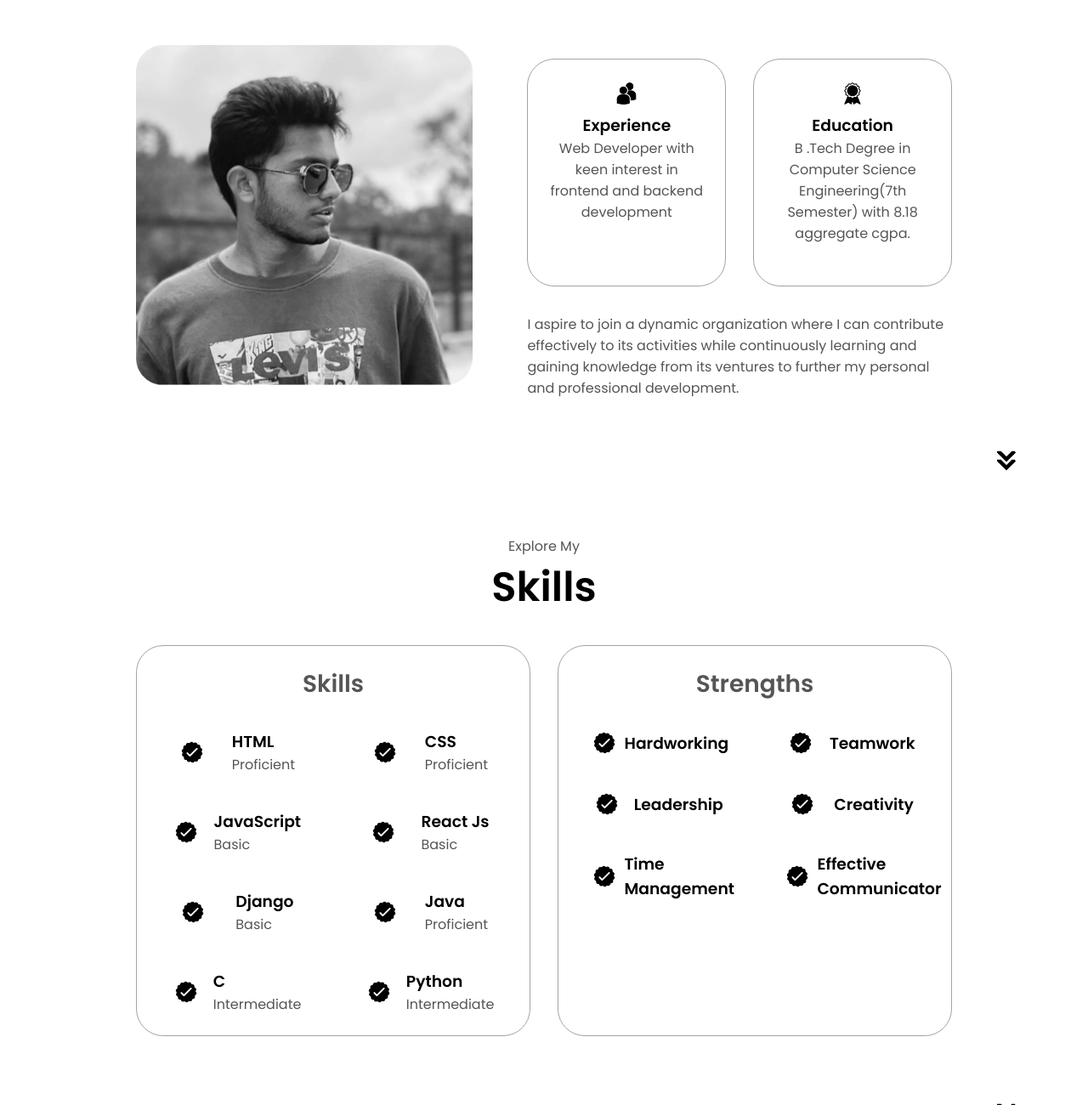
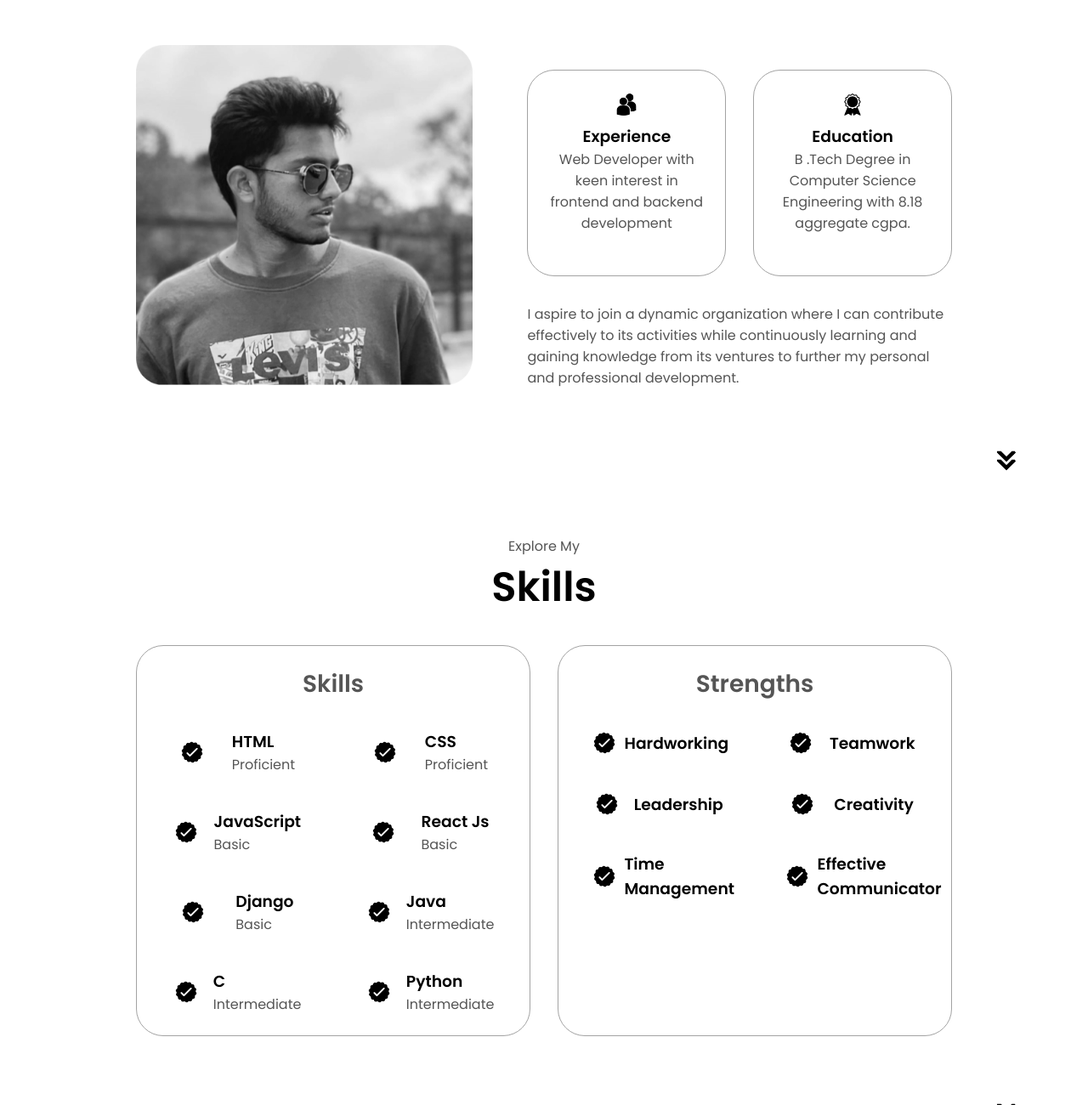
Before and after one commit to Paul-Manoj/Responsive-Portfolio-Website, a plain HTML site: page index.html in a window 1280 px wide. Shown: the part 1066-2366 px from the top of the page at 85% size. Drawn offline with Linux system fonts and the light colour scheme.

Commit message:
Update index.html

```diff
--- a/index.html
+++ b/index.html
@@ -73,7 +73,7 @@
                     <div class="details-container">
                         <img src="./assets/experience.png" alt="experience icon" class="icon"/>
                         <h3>Education</h3>
-                        <p>B .Tech Degree in Computer Science Engineering(7th Semester) with 8.18 aggregate cgpa.</p><br>
+                        <p>B .Tech Degree in Computer Science Engineering with 8.18 aggregate cgpa.</p><br>
 
                     </div>
                 </div>
@@ -132,7 +132,7 @@
                             <img src="./assets/checkmark.png" alt="Experience icon" class="icon"/>
                             <div>
                                 <h3>Java</h3>
-                                <p>Proficient</p>
+                                <p>Intermediate</p>
                             </div>
                         </article>
                         <article>
```
